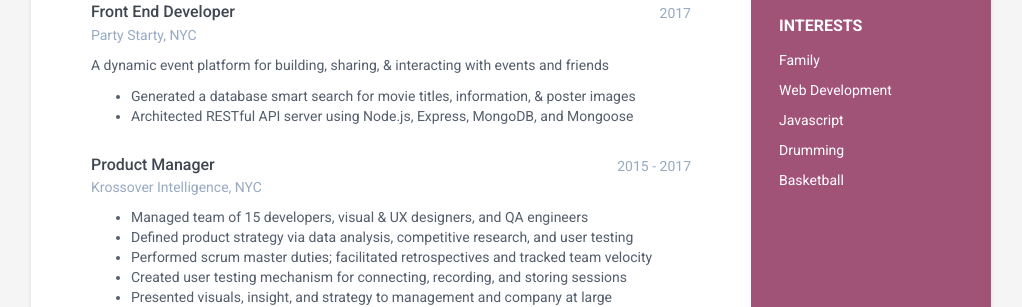
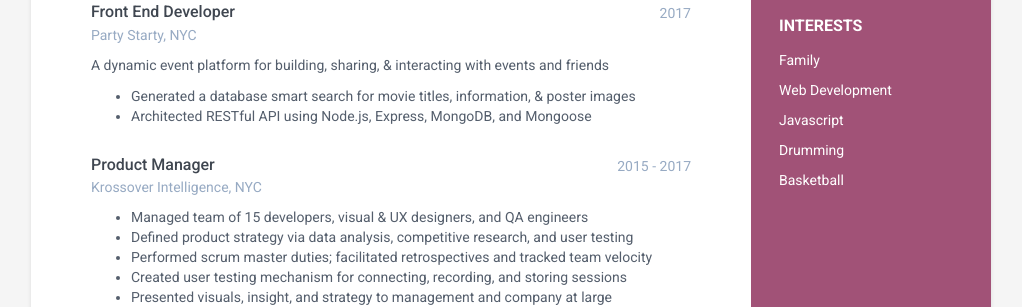
Before and after one commit to jaffrepaul/jaffrepaul.github.io, a Jekyll site: the page built from index.html, in a window 1280 px wide. Shown: the part 747-1054 px from the top of the page, without its empty margins (129-1151 px from the left). Built offline with Jekyll 4.4.1, drawn with Linux system fonts in a browser that asks for light colours.

Commit message:
Update experience.html

```diff
--- a/_includes/experience.html
+++ b/_includes/experience.html
@@ -64,7 +64,7 @@
                       <p>A dynamic event platform for building, sharing, & interacting with events and friends</p>
                       <ul>
                         <li>Generated a database smart search for movie titles, information, & poster images</li>
-                        <li>Architected RESTful API server using Node.js, Express, MongoDB, and Mongoose</li>
+                        <li>Architected RESTful API using Node.js, Express, MongoDB, and Mongoose</li>
                       </ul>
                     </div><!--//details-->
                 </div><!--//item-->
```
